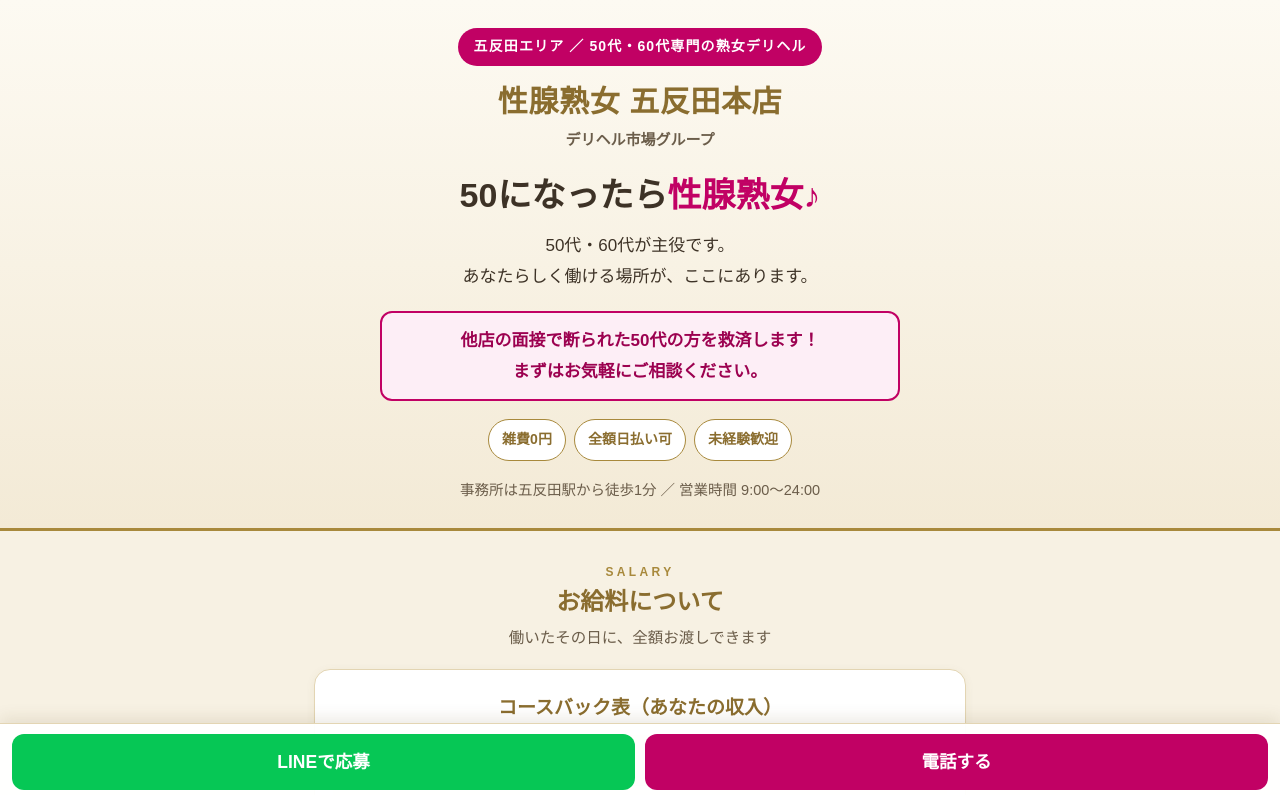
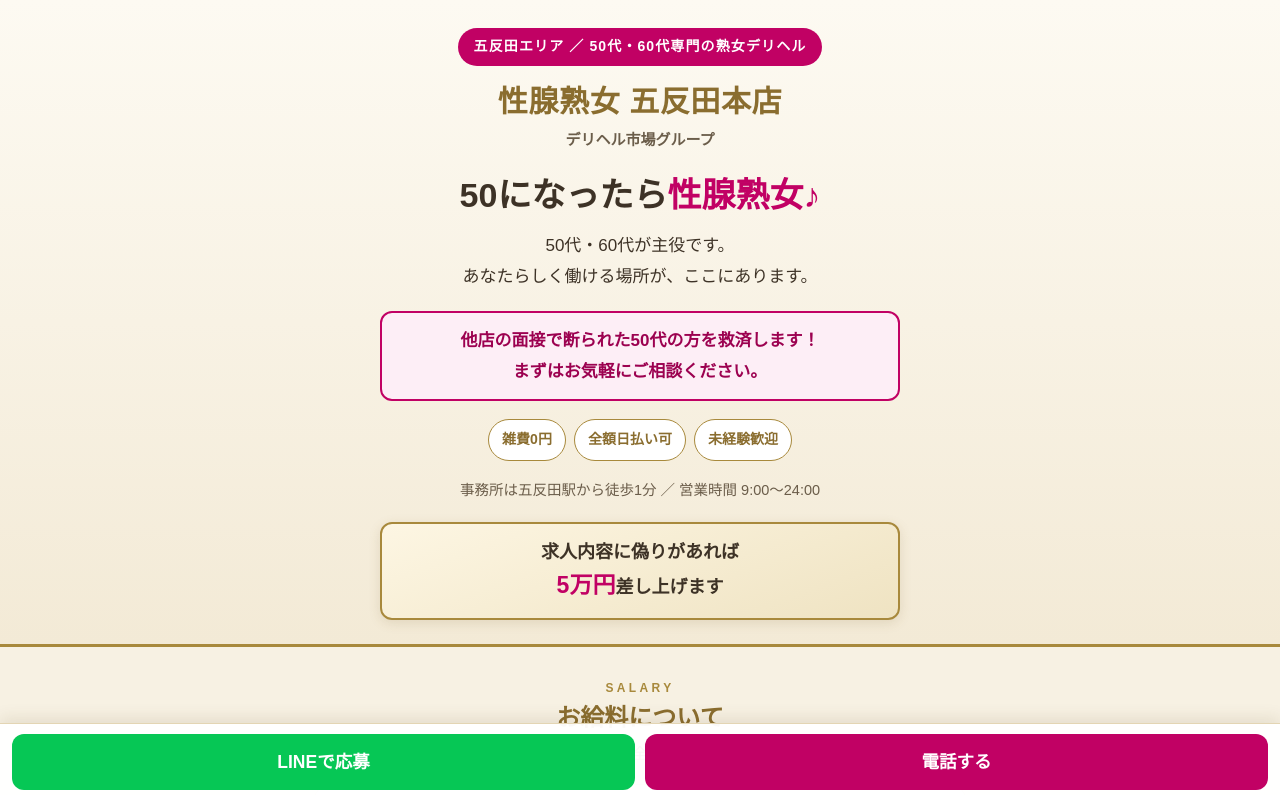
Before and after one commit to 24flh72-jpg/seisen-recruit, a plain HTML site: page xing-xian-shou-nu-100-ben-dian-qiu-ren-pezi.html in a window 1280 px wide. Shown: the top 795 px of the page. Drawn offline with Linux system fonts and the light colour scheme.

Commit message:
訂正版：保証帯をラベルなしで復活させた最終版に更新

```diff
--- a/xing-xian-shou-nu-100-ben-dian-qiu-ren-pezi.html
+++ b/xing-xian-shou-nu-100-ben-dian-qiu-ren-pezi.html
@@ -206,6 +206,9 @@ footer .warn{color:var(--pink); font-weight:700;}
     <span>雑費0円</span><span>全額日払い可</span><span>未経験歓迎</span>
   </div>
   <p class="place">事務所は五反田駅から徒歩1分 ／ 営業時間 9:00～24:00</p>
+  <div class="guarantee">
+    <p style="margin-top:0;">求人内容に偽りがあれば<br><b>5万円</b>差し上げます</p>
+  </div>
 </header>
 <main class="wrap">
 <section id="pay">
```
